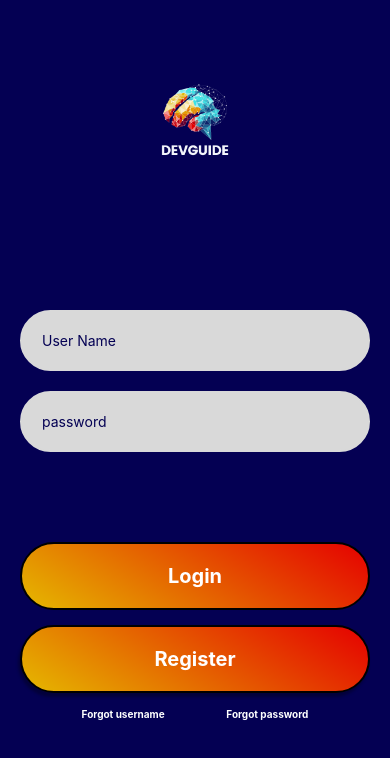
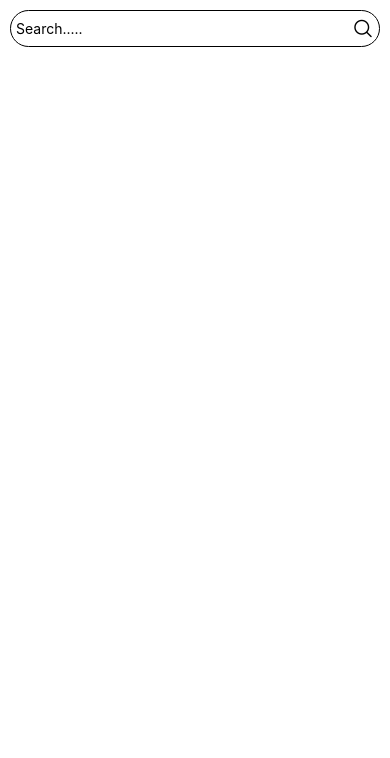
Before and after one commit to kiddos97/DevGuides, a React Native app: screen / in a window 390 px wide. Shown: the top 758 px of the page. Built offline with nearby package versions, Linux system fonts and the light colour scheme.

Commit message:
adding a search component

```diff
--- a/App.js
+++ b/App.js
@@ -2,11 +2,14 @@
 import { SafeAreaView, Text, View } from 'react-native';
 import AppTextInput from './app/components/AppTextInput';
 import LoginScreen from './app/screen/LoginScreen';
+import HomeScreen from './app/screen/HomeScreen';
 
 export default function App() {
   return (
 
-<LoginScreen/>
+<SafeAreaView>
+<HomeScreen/>
+</SafeAreaView>
 
 
   );
--- /dev/null
+++ b/app/components/SearchComponent.js
@@ -0,0 +1,36 @@
+import React from 'react'
+import { TextInput, View, StyleSheet, TouchableOpacity } from 'react-native'
+import AntDesign from 'react-native-vector-icons/AntDesign'
+
+const SearchComponent = () => {
+  return (
+   <View style={styles.searchContainer}>
+    <TextInput
+    placeholder='Search.....'/>
+    <View style={styles.iconContainer}>
+        <TouchableOpacity onPress={() => console.log('Search button pressed')}>
+        <AntDesign
+        name='search1'
+        size={20}/>
+        </TouchableOpacity>
+    </View>
+    </View>
+  )
+}
+
+const styles = StyleSheet.create({
+
+    iconContainer:{
+        padding:1
+    },
+    searchContainer:{
+
+        flexDirection:'row',
+        borderWidth: 1,
+        padding: 5,
+        borderRadius:35,
+        justifyContent:'space-between'
+    }
+
+})
+export default SearchComponent
--- a/app/screen/HomeScreen.js
+++ b/app/screen/HomeScreen.js
@@ -0,0 +1,19 @@
+import React from 'react'
+import {View, Text, StyleSheet} from 'react-native'
+import SearchComponent from '../components/SearchComponent'
+
+const HomeScreen = () => {
+  return (
+    <View style={styles.container}>
+    <SearchComponent/>
+    </View>
+  )
+}
+
+const styles = StyleSheet.create({
+    container:{
+        padding:10
+    }
+})
+
+export default HomeScreen
--- a/package.json
+++ b/package.json
@@ -10,10 +10,12 @@
   },
   "dependencies": {
     "expo": "~50.0.14",
+    "expo-linear-gradient": "~12.7.2",
     "expo-status-bar": "~1.11.1",
     "react": "18.2.0",
+    "react-icons": "^5.0.1",
     "react-native": "0.73.6",
-    "expo-linear-gradient": "~12.7.2"
+    "react-native-vector-icons": "^10.0.3"
   },
   "devDependencies": {
     "@babel/core": "^7.20.0"
```
Also changed, not shown: 1 other file (tests, documents, lock files or other folders).
